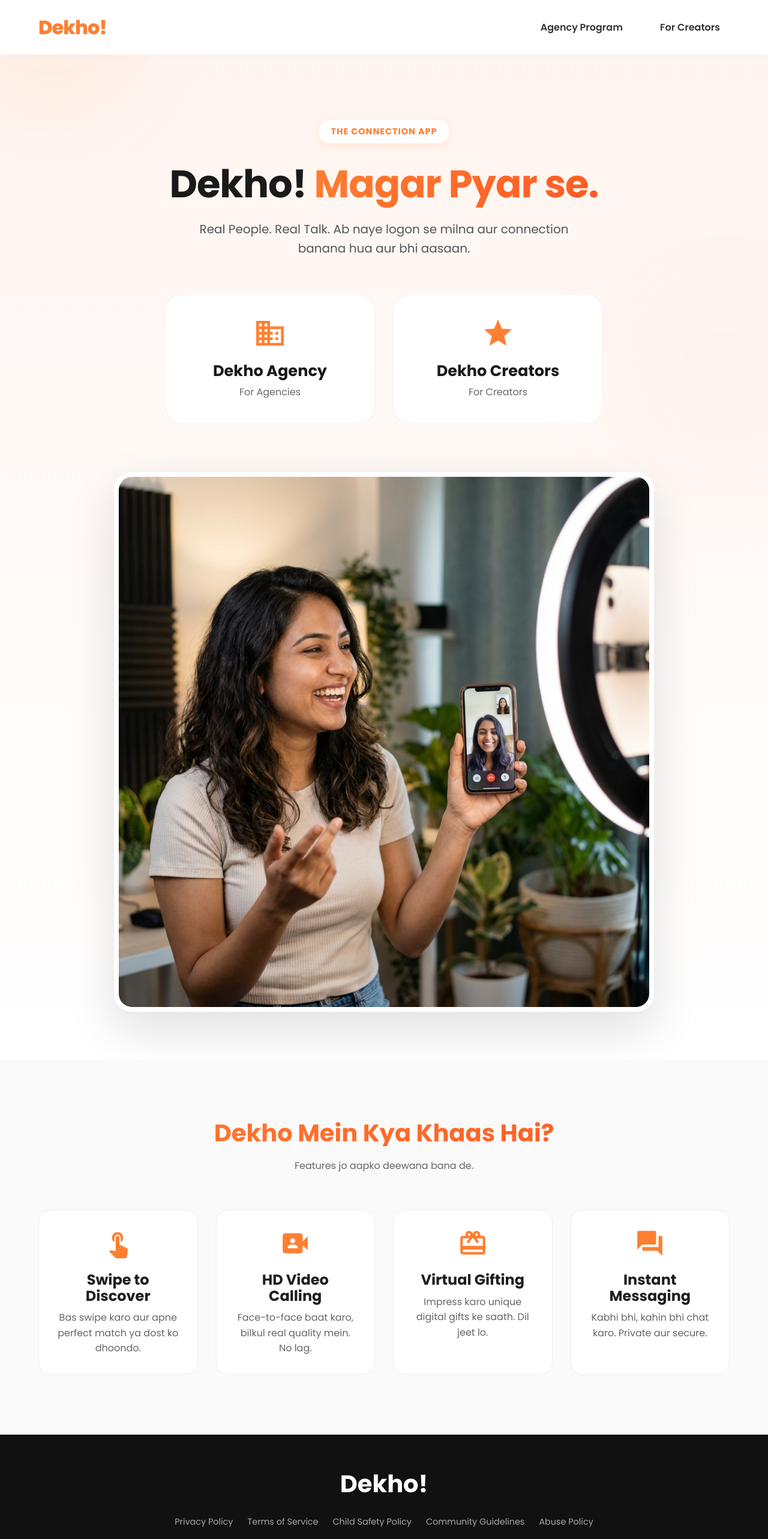
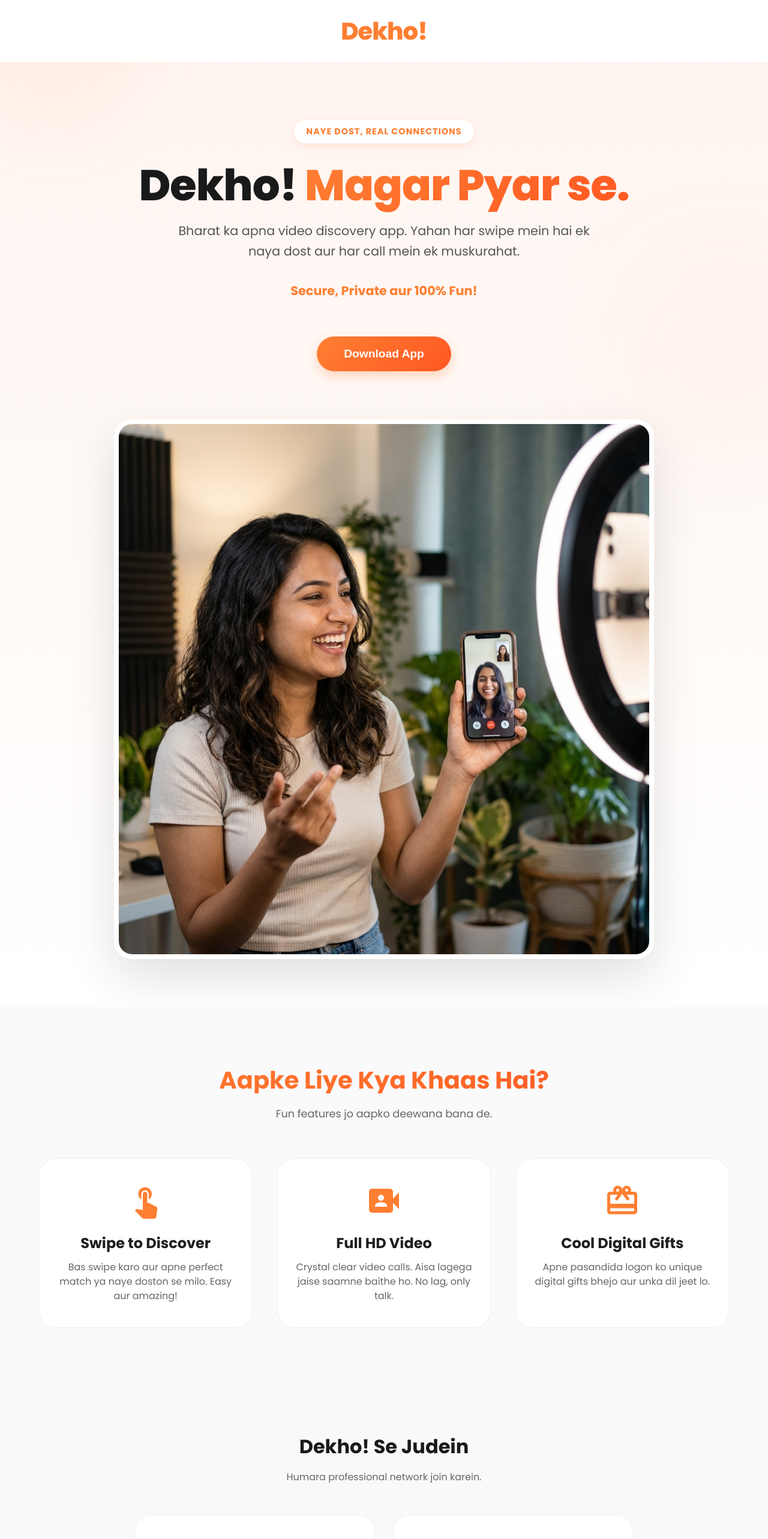
Before and after one commit to chetanyaved-sketch/Dekho-Domain, a React (Vite) app: page /#/ in a window 1280 px wide. Shown: the top 2566 px of the page at 60% size. Built offline with nearby package versions, Linux system fonts and the light colour scheme.

Commit message:
Refactor Home Page to be user-centric and move professional links to bottom

```diff
--- a/src/pages/MainLanding.tsx
+++ b/src/pages/MainLanding.tsx
@@ -1,6 +1,6 @@
 import React from 'react';
 import { Link } from 'react-router-dom';
-import { TouchApp, VideoCameraFront, CardGiftcard, Forum, Business, Star } from '@mui/icons-material';
+import { TouchApp, VideoCameraFront, CardGiftcard, Business, Star } from '@mui/icons-material';
 import imgCreator from '../assets/carousel_1.png'; // Using the realistic creator image
 
 const MainLanding: React.FC = () => {
@@ -17,47 +17,13 @@
                 zIndex: 1000,
                 boxShadow: '0 2px 20px rgba(0,0,0,0.02)'
             }}>
-                <div className="container" style={{ display: 'flex', justifyContent: 'space-between', alignItems: 'center' }}>
+                <div className="container" style={{ display: 'flex', justifyContent: 'center', alignItems: 'center' }}>
                     <Link to="/" style={{ textDecoration: 'none' }}>
-                        <div style={{ fontSize: '2rem', fontWeight: '800', color: 'var(--primary-orange)', letterSpacing: '-1px' }}>
+                        <div style={{ fontSize: '2.5rem', fontWeight: '800', color: 'var(--primary-orange)', letterSpacing: '-1px' }}>
                             Dekho!
                         </div>
                     </Link>
-                    <nav style={{ display: 'flex', gap: '30px', alignItems: 'center' }}>
-                        <Link to="/partner" style={{
-                            textDecoration: 'none',
-                            color: '#333',
-                            fontWeight: '600',
-                            fontSize: '1rem',
-                            padding: '8px 16px',
-                            borderRadius: '20px',
-                            transition: 'all 0.3s'
-                        }}
-                            className="nav-link"
-                        >
-                            Agency Program
-                        </Link>
-                        <Link to="/creator" style={{
-                            textDecoration: 'none',
-                            color: '#333',
-                            fontWeight: '600',
-                            fontSize: '1rem',
-                            padding: '8px 16px',
-                            borderRadius: '20px',
-                            transition: 'all 0.3s'
-                        }}
-                            className="nav-link"
-                        >
-                            For Creators
-                        </Link>
-                    </nav>
                 </div>
-                <style>{`
-          .nav-link:hover {
-            background: #FFF0E5;
-            color: var(--primary-orange) !important;
-          }
-        `}</style>
             </header>
 
             <div style={{ height: '80px' }}></div>
@@ -89,69 +55,36 @@
                             textTransform: 'uppercase',
                             letterSpacing: '1px'
                         }}>
-                            The Connection App
+                            Naye Dost, Real Connections
                         </span>
 
-                        {/* Updated Tagline: Single Line */}
                         <h1 style={{
-                            fontSize: 'clamp(2.5rem, 5vw, 4rem)',
+                            fontSize: 'clamp(2.5rem, 6vw, 4.5rem)',
                             marginBottom: '20px',
-                            lineHeight: '1.2',
-                            color: '#1a1a1a'
+                            lineHeight: '1.1',
+                            color: '#1a1a1a',
+                            fontWeight: '800'
                         }}>
                             Dekho! <span className="gradient-text">Magar Pyar se.</span>
                         </h1>
 
                         <p style={{
-                            fontSize: '1.25rem',
+                            fontSize: '1.3rem',
                             color: '#555',
                             marginBottom: '50px',
-                            maxWidth: '650px',
+                            maxWidth: '700px',
                             margin: '0 auto 60px',
                             lineHeight: '1.6'
                         }}>
-                            Real People. Real Talk. Ab naye logon se milna aur connection banana hua aur bhi aasaan.
+                            Bharat ka apna video discovery app. Yahan har swipe mein hai ek naya dost aur har call mein ek muskurahat.
+                            <br /><br />
+                            <strong style={{ color: '#FF7F32' }}>Secure, Private aur 100% Fun!</strong>
                         </p>
 
-                        {/* Redirection Buttons (Hero) */}
-                        <div style={{ display: 'flex', gap: '30px', justifyContent: 'center', flexWrap: 'wrap', marginBottom: '80px' }}>
-                            {/* Link to Agency */}
-                            <Link to="/partner" style={{ textDecoration: 'none', flex: '1', minWidth: '280px', maxWidth: '350px' }}>
-                                <div className="popped-out" style={{
-                                    padding: '40px 30px',
-                                    textAlign: 'center',
-                                    cursor: 'pointer',
-                                    background: '#fff',
-                                    borderRadius: '30px',
-                                    border: '1px solid rgba(0,0,0,0.05)',
-                                    transition: 'all 0.3s cubic-bezier(0.34, 1.56, 0.64, 1)'
-                                }}>
-                                    <div style={{ color: '#FF7F32', marginBottom: '16px', transform: 'scale(1.1)' }}>
-                                        <Business sx={{ fontSize: 50 }} />
-                                    </div>
-                                    <h3 style={{ color: '#1a1a1a', fontSize: '1.6rem', marginBottom: '8px', fontWeight: '700' }}>Dekho Agency</h3>
-                                    <p style={{ color: '#666', fontSize: '1rem' }}>For Agencies</p>
-                                </div>
-                            </Link>
-
-                            {/* Link to Creator */}
-                            <Link to="/creator" style={{ textDecoration: 'none', flex: '1', minWidth: '280px', maxWidth: '350px' }}>
-                                <div className="popped-out" style={{
-                                    padding: '40px 30px',
-                                    textAlign: 'center',
-                                    cursor: 'pointer',
-                                    background: '#fff',
-                                    borderRadius: '30px',
-                                    border: '1px solid rgba(0,0,0,0.05)',
-                                    transition: 'all 0.3s cubic-bezier(0.34, 1.56, 0.64, 1)'
-                                }}>
-                                    <div style={{ color: '#FF7F32', marginBottom: '16px', transform: 'scale(1.1)' }}>
-                                        <Star sx={{ fontSize: 50 }} />
-                                    </div>
-                                    <h3 style={{ color: '#1a1a1a', fontSize: '1.6rem', marginBottom: '8px', fontWeight: '700' }}>Dekho Creators</h3>
-                                    <p style={{ color: '#666', fontSize: '1rem' }}>For Creators</p>
-                                </div>
-                            </Link>
+                        <div style={{ display: 'flex', gap: '20px', justifyContent: 'center', marginBottom: '80px' }}>
+                            <button className="btn-primary" style={{ padding: '18px 45px', fontSize: '1.2rem', borderRadius: '50px' }}>
+                                Download App
+                            </button>
                         </div>
 
                         {/* Visual */}
@@ -163,7 +96,7 @@
                             boxShadow: '0 30px 80px rgba(0,0,0,0.12)',
                             border: '8px solid #fff'
                         }}>
-                            <img src={imgCreator} alt="Happy Creator on Video Call" style={{ width: '100%', display: 'block' }} />
+                            <img src={imgCreator} alt="Dekho App Experience" style={{ width: '100%', display: 'block' }} />
                         </div>
                     </div>
                 </section>
@@ -172,46 +105,82 @@
                 <section className="section-padding">
                     <div className="container">
                         <div style={{ textAlign: 'center', marginBottom: '60px' }}>
-                            <h2 className="gradient-text">Dekho Mein Kya Khaas Hai?</h2>
-                            <p style={{ color: '#666' }}>Features jo aapko deewana bana de.</p>
+                            <h2 className="gradient-text">Aapke Liye Kya Khaas Hai?</h2>
+                            <p style={{ color: '#666', fontSize: '1.1rem' }}>Fun features jo aapko deewana bana de.</p>
                         </div>
 
-                        <div style={{ display: 'grid', gridTemplateColumns: 'repeat(auto-fit, minmax(250px, 1fr))', gap: '30px' }}>
+                        <div style={{ display: 'grid', gridTemplateColumns: 'repeat(auto-fit, minmax(280px, 1fr))', gap: '40px' }}>
                             {/* Feature 1 */}
-                            <div className="modern-card" style={{ padding: '30px', textAlign: 'center', background: '#fff', borderRadius: '20px', border: '1px solid #eee', transition: 'all 0.3s' }}>
-                                <div style={{ color: '#FF7F32', marginBottom: '16px' }}><TouchApp sx={{ fontSize: 50 }} /></div>
-                                <h3 style={{ marginBottom: '10px' }}>Swipe to Discover</h3>
-                                <p style={{ color: '#666' }}>Bas swipe karo aur apne perfect match ya dost ko dhoondo.</p>
+                            <div className="modern-card" style={{ padding: '40px 30px', textAlign: 'center', background: '#fff', borderRadius: '30px', border: '1px solid #eee', transition: 'all 0.3s' }}>
+                                <div style={{ color: '#FF7F32', marginBottom: '20px' }}><TouchApp sx={{ fontSize: 60 }} /></div>
+                                <h3 style={{ marginBottom: '15px', fontSize: '1.5rem' }}>Swipe to Discover</h3>
+                                <p style={{ color: '#666', lineHeight: '1.5' }}>Bas swipe karo aur apne perfect match ya naye doston se milo. Easy aur amazing!</p>
                             </div>
                             {/* Feature 2 */}
-                            <div className="modern-card" style={{ padding: '30px', textAlign: 'center', background: '#fff', borderRadius: '20px', border: '1px solid #eee', transition: 'all 0.3s' }}>
-                                <div style={{ color: '#FF7F32', marginBottom: '16px' }}><VideoCameraFront sx={{ fontSize: 50 }} /></div>
-                                <h3 style={{ marginBottom: '10px' }}>HD Video Calling</h3>
-                                <p style={{ color: '#666' }}>Face-to-face baat karo, bilkul real quality mein. No lag.</p>
+                            <div className="modern-card" style={{ padding: '40px 30px', textAlign: 'center', background: '#fff', borderRadius: '30px', border: '1px solid #eee', transition: 'all 0.3s' }}>
+                                <div style={{ color: '#FF7F32', marginBottom: '20px' }}><VideoCameraFront sx={{ fontSize: 60 }} /></div>
+                                <h3 style={{ marginBottom: '15px', fontSize: '1.5rem' }}>Full HD Video</h3>
+                                <p style={{ color: '#666', lineHeight: '1.5' }}>Crystal clear video calls. Aisa lagega jaise saamne baithe ho. No lag, only talk.</p>
                             </div>
                             {/* Feature 3 */}
-                            <div className="modern-card" style={{ padding: '30px', textAlign: 'center', background: '#fff', borderRadius: '20px', border: '1px solid #eee', transition: 'all 0.3s' }}>
-                                <div style={{ color: '#FF7F32', marginBottom: '16px' }}><CardGiftcard sx={{ fontSize: 50 }} /></div>
-                                <h3 style={{ marginBottom: '10px' }}>Virtual Gifting</h3>
-                                <p style={{ color: '#666' }}>Impress karo unique digital gifts ke saath. Dil jeet lo.</p>
-                            </div>
-                            {/* Feature 4 */}
-                            <div className="modern-card" style={{ padding: '30px', textAlign: 'center', background: '#fff', borderRadius: '20px', border: '1px solid #eee', transition: 'all 0.3s' }}>
-                                <div style={{ color: '#FF7F32', marginBottom: '16px' }}><Forum sx={{ fontSize: 50 }} /></div>
-                                <h3 style={{ marginBottom: '10px' }}>Instant Messaging</h3>
-                                <p style={{ color: '#666' }}>Kabhi bhi, kahin bhi chat karo. Private aur secure.</p>
+                            <div className="modern-card" style={{ padding: '40px 30px', textAlign: 'center', background: '#fff', borderRadius: '30px', border: '1px solid #eee', transition: 'all 0.3s' }}>
+                                <div style={{ color: '#FF7F32', marginBottom: '20px' }}><CardGiftcard sx={{ fontSize: 60 }} /></div>
+                                <h3 style={{ marginBottom: '15px', fontSize: '1.5rem' }}>Cool Digital Gifts</h3>
+                                <p style={{ color: '#666', lineHeight: '1.5' }}>Apne pasandida logon ko unique digital gifts bhejo aur unka dil jeet lo.</p>
                             </div>
                         </div>
-                        <style>{`
-                    .modern-card:hover {
-                        transform: translateY(-10px);
-                        box-shadow: 0 20px 40px rgba(255, 127, 50, 0.15) !important;
-                        border-color: #ffe0d0 !important;
-                    }
-                `}</style>
                     </div>
                 </section>
 
+                {/* Professional Links Section - Moved to Bottom */}
+                <section style={{ padding: '80px 0', backgroundColor: '#f9f9f9' }}>
+                    <div className="container">
+                        <div style={{ textAlign: 'center', marginBottom: '50px' }}>
+                            <h2 style={{ fontSize: '2rem', color: '#1a1a1a' }}>Dekho! Se Judein</h2>
+                            <p style={{ color: '#666' }}>Humara professional network join karein.</p>
+                        </div>
+
+                        <div style={{ display: 'flex', gap: '30px', justifyContent: 'center', flexWrap: 'wrap' }}>
+                            {/* Link to Agency */}
+                            <Link to="/partner" style={{ textDecoration: 'none', flex: '1', minWidth: '280px', maxWidth: '400px' }}>
+                                <div className="popped-out" style={{
+                                    padding: '40px 30px',
+                                    textAlign: 'center',
+                                    cursor: 'pointer',
+                                    background: '#fff',
+                                    borderRadius: '30px',
+                                    border: '1px solid rgba(0,0,0,0.05)',
+                                    transition: 'all 0.3s cubic-bezier(0.34, 1.56, 0.64, 1)'
+                                }}>
+                                    <div style={{ color: '#FF7F32', marginBottom: '16px' }}>
+                                        <Business sx={{ fontSize: 40 }} />
+                                    </div>
+                                    <h3 style={{ color: '#1a1a1a', fontSize: '1.4rem', marginBottom: '8px', fontWeight: '700' }}>Dekho Agency</h3>
+                                    <p style={{ color: '#666', fontSize: '0.95rem' }}>Grow your influencer business with us.</p>
+                                </div>
+                            </Link>
+
+                            {/* Link to Creator */}
+                            <Link to="/creator" style={{ textDecoration: 'none', flex: '1', minWidth: '280px', maxWidth: '400px' }}>
+                                <div className="popped-out" style={{
+                                    padding: '40px 30px',
+                                    textAlign: 'center',
+                                    cursor: 'pointer',
+                                    background: '#fff',
+                                    borderRadius: '30px',
+                                    border: '1px solid rgba(0,0,0,0.05)',
+                                    transition: 'all 0.3s cubic-bezier(0.34, 1.56, 0.64, 1)'
+                                }}>
+                                    <div style={{ color: '#FF7F32', marginBottom: '16px' }}>
+                                        <Star sx={{ fontSize: 40 }} />
+                                    </div>
+                                    <h3 style={{ color: '#1a1a1a', fontSize: '1.4rem', marginBottom: '8px', fontWeight: '700' }}>Dekho Creators</h3>
+                                    <p style={{ color: '#666', fontSize: '0.95rem' }}>Monetize your talent and reach more fans.</p>
+                                </div>
+                            </Link>
+                        </div>
+                    </div>
+                </section>
             </main>
 
             {/* Footer with Policies */}
```
